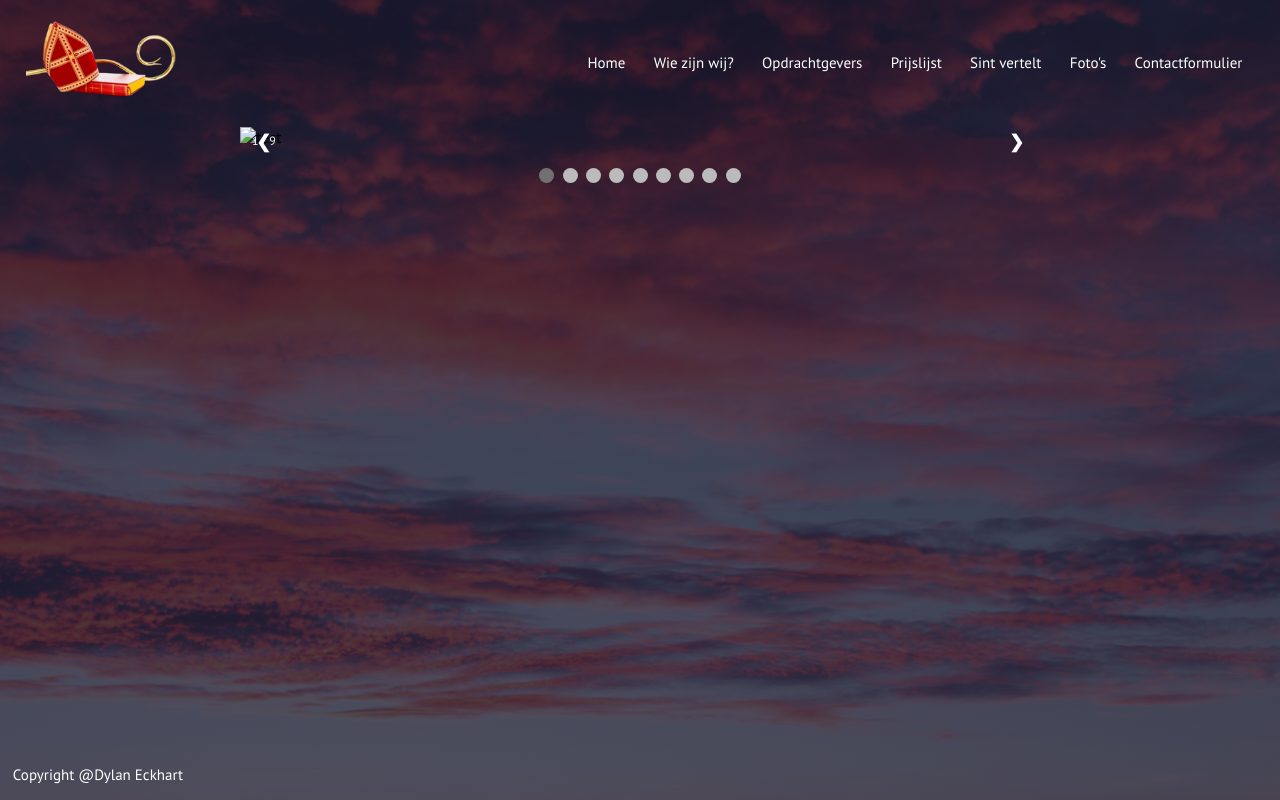
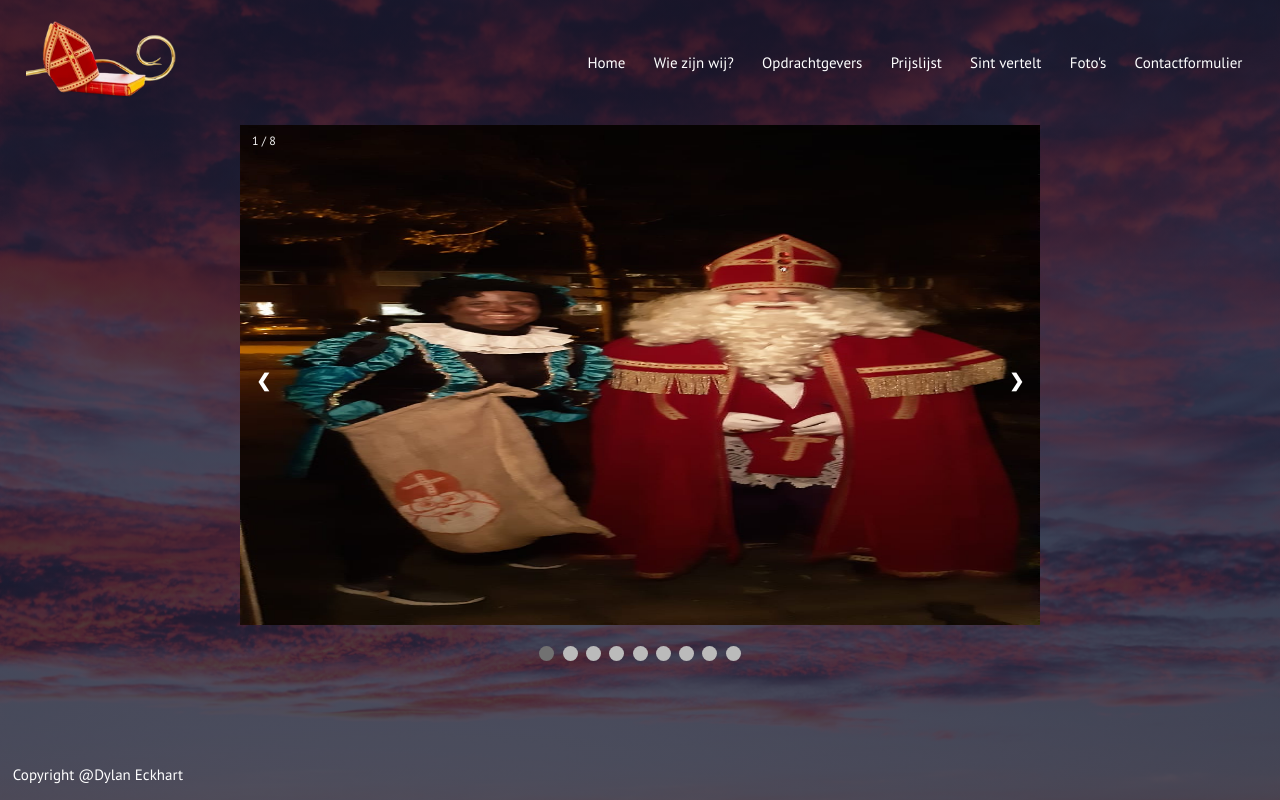
Before and after one commit to DylanEckhart/Sinterklaas-Website, a PHP site: the page made by Foto's/fotos.html in a window 1280 px wide. Run offline with PHP 8.4, Linux system fonts and the light colour scheme.

Commit message:
Version 1.25: Added images to the imageslider in fotos.html

```diff
--- a/Foto's/fotos.html
+++ b/Foto's/fotos.html
@@ -31,48 +31,43 @@
     <div class="slideshow-container">
 
         <div class="mySlides fade">
-            <div class="numbertext">1 / 9</div>
-            <img src="../IMG/imageslider_photo1.jpg" alt="test">
+            <div class="numbertext">1 / 8</div>
+            <img src="../IMG/imageslider_photo1.jpg" id="imageslider_foto1">
         </div>
 
         <div class="mySlides fade">
-            <div class="numbertext">2 / 9</div>
-            <img src="../IMG/imageslider_photo2.jpg" alt="test">
+            <div class="numbertext">2 / 8</div>
+            <img src="../IMG/imageslider_photo2.jpg" id="imageslider_foto2">
         </div>
 
         <div class="mySlides fade">
-            <div class="numbertext">3 / 9</div>
-            <img src="../IMG/imageslider_Photo3.jpg" alt="test">
+            <div class="numbertext">3 / 8</div>
+            <img src="../IMG/imageslider_photo3.jpg" id="imageslider_foto3">
         </div>
 
         <div class="mySlides fade">
-            <div class="numbertext">4 / 9</div>
-            <img src="../IMG/imageslider_Photo4.jpg" alt="test">
+            <div class="numbertext">4 / 8</div>
+            <img src="../IMG/imageslider_photo4.jpg" id="imageslider_foto4">
         </div>
 
         <div class="mySlides fade">
-            <div class="numbertext">5 / 9</div>
-            <img src="../IMG/imageslider_Photo5.jpg" alt="test">
+            <div class="numbertext">5 / 8</div>
+            <img src="../IMG/imageslider_photo5.jpg" id="imageslider_foto5">
         </div>
 
         <div class="mySlides fade">
-            <div class="numbertext">6 / 9</div>
-            <img src="../IMG/imageslider_Photo6.jpg" alt="test">
+            <div class="numbertext">6 / 8</div>
+            <img src="../IMG/imageslider_photo6.jpg" id="imageslider_foto6">
         </div>
 
         <div class="mySlides fade">
-            <div class="numbertext">7 / 9</div>
-            <img src="../IMG/imageslider_Photo7.jpg" alt="test">
+            <div class="numbertext">7 / 8</div>
+            <img src="../IMG/imageslider_photo7.jpg" id="imageslider_foto7">
         </div>
 
         <div class="mySlides fade">
-            <div class="numbertext">8 / 9</div>
-            <img src="../IMG/imageslider_Photo8.jpg" alt="test">
-        </div>
-
-        <div class="mySlides fade">
-            <div class="numbertext">9 / 9</div>
-            <img src="../IMG/imageslider_Photo9.jpg" alt="test">
+            <div class="numbertext">8 / 8</div>
+            <img src="../IMG/imageslider_photo8.jpg" id="imageslider_foto8">
         </div>
 
         <a class="prev" onclick="plusSlides(-1)">&#10094;</a>
--- a/Foto's/slideshow.css
+++ b/Foto's/slideshow.css
@@ -14,6 +14,10 @@ body {
 img {
     vertical-align: middle;
     width: 100%;
+}
+#imageslider_foto1, #imageslider_foto2, #imageslider_foto3, #imageslider_foto4, #imageslider_foto5, #imageslider_foto6, #imageslider_foto7, #imageslider_foto8 {
+    width: 100%;
+    height: 500px;
 }
 
 /* Slideshow container */
--- a/Wie zijn wij?/wie_zijn_wij.html
+++ b/Wie zijn wij?/wie_zijn_wij.html
@@ -66,7 +66,7 @@
             Naast de normen en waarden die Sinterklaas van oudsher belangrijk vindt, staat hij ook open voor andere culturen en gebruiken met het kernbegrip dat het voor iedereen een feest moet kunnen zijn. Maar het belangrijkste is dat het een feest is voor de kinderen, Sinterklaas is tenslotte een kindervriend en hij gunt elk kind een onvergetelijk kinderfeest.<br>
 
             Onze slogan is daarom ook:
-            Sinterklaas, Een feest voor iedereen
+            Sinterklaas, Een feest voor iedereen<br>
             Nieuwsgierig geworden of wilt u meer info?<br>
 
             <a href="../Contactformulier/contactformulier.php" class="hero-btn">Neem dan vrijblijvend contact met ons op via ons contactformulier</a>
```
Also changed, not shown: index.html (+5 -5 lines), IMG/imageslider_Photo3.jpg (deleted), IMG/imageslider_photo1.jpg, IMG/imageslider_photo2.jpg, IMG/imageslider_photo3.jpg (renamed from IMG/imageslider_Photo4.jpg), IMG/imageslider_photo4.jpg (renamed from IMG/imageslider_Photo5.jpg), IMG/imageslider_photo5.jpg (renamed from IMG/imageslider_Photo6.jpg), IMG/imageslider_photo6.jpg (renamed from IMG/imageslider_Photo7.jpg), IMG/imageslider_photo7.jpg (renamed from IMG/imageslider_Photo8.jpg), IMG/imageslider_photo8.jpg (renamed from IMG/imageslider_Photo9.jpg), IMG/test.jpg (deleted), 1 other file.
